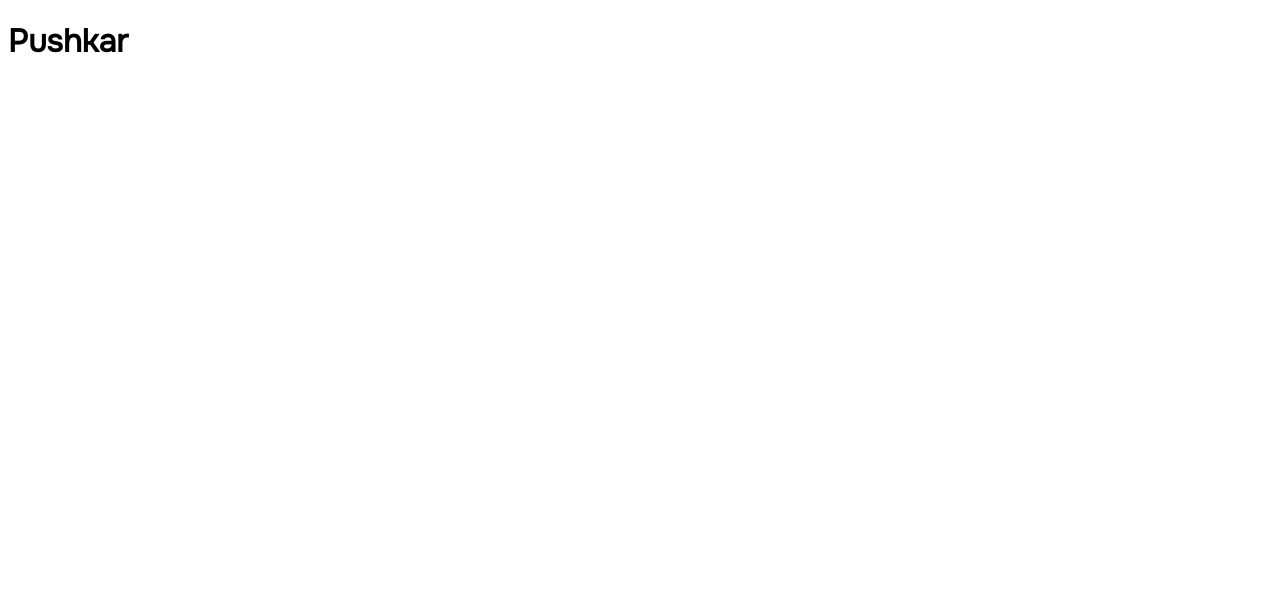
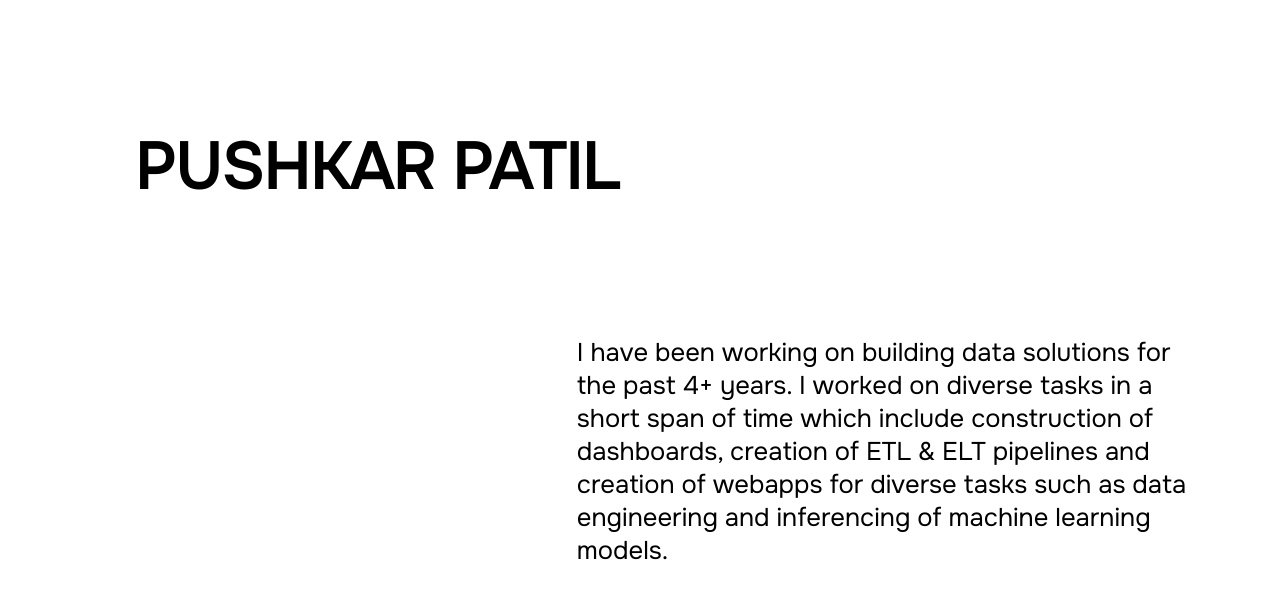
Before and after one commit to patilpushkarp/patilpushkarp.github.io, a Nuxt app: page /about in a window 1280 px wide. Shown: the top 598 px of the page. Built offline with nearby package versions, Linux system fonts and the light colour scheme.

Commit message:
Updated about data

```diff
--- a/data/about.json
+++ b/data/about.json
@@ -1,7 +1,8 @@
 {
     "name": "PUSHKAR PATIL",
     "intro": "A Software Developer who is passionate about creating data-centric digital solutions",
-    "brief":["Experienced Technology Consultant specializing in the digital transformation of e-commerce, research operations, and pharmacovigilance for clients in the Retail and Life Sciences & Healthcare industries. With over 3 years of hands-on experience, I have honed my skills in areas such as Product Development, Analytics, Cloud Transformation, and Automation within an Agile framework.",
+    "brief": "I have been working on building data solutions for the past 4+ years. I worked on diverse tasks in a short span of time which include construction of dashboards, creation of ETL & ELT pipelines and creation of webapps for diverse tasks such as data engineering and inferencing of machine learning models.",
+    "detailed":["Experienced Technology Consultant specializing in the digital transformation of e-commerce, research operations, and pharmacovigilance for clients in the Retail and Life Sciences & Healthcare industries. With over 3 years of hands-on experience, I have honed my skills in areas such as Product Development, Analytics, Cloud Transformation, and Automation within an Agile framework.",
     "My expertise lies in leveraging technology to drive strategic initiatives that optimize business processes and enhance overall performance. I have successfully led multiple projects, collaborating closely with cross-functional teams to deliver innovative solutions aligned with client objectives. Through my work, I have consistently demonstrated the ability to identify opportunities for improvement and implement effective solutions that drive operational efficiencies and reduce development time.",
     "Throughout my career, I have been a proactive self-starter, initiating and executing five independent projects aimed at developing applications to streamline team workflows and boost productivity. These initiatives have not only resulted in significant time and cost savings but have also fostered a culture of continuous improvement within the organizations I have worked with.",
     "I am passionate about staying ahead of emerging technologies and industry trends, enabling me to provide valuable insights and recommendations to clients. I thrive in fast-paced and dynamic environments, where I can leverage my analytical mindset, problem-solving skills, and strong attention to detail to drive successful outcomes."]
--- a/pages/about.vue
+++ b/pages/about.vue
@@ -1,3 +1,33 @@
 <template>
-    <h1>Pushkar</h1>
+    <p class="name">{{ myData.name }}</p>
+    <div class="brief">{{ myData.brief }}</div>
 </template>
+
+<script>
+import aboutData from "./../data/about.json"
+
+export default{
+    data(){
+        return {
+            myData: aboutData
+        };
+    }
+}
+
+</script>
+
+<style scoped>
+.name{
+    padding: 5% 10%;
+    font-size: 5vw;
+    font-weight: 900;
+}
+
+.brief{
+    width: 50%;
+    font-size: 2vw;
+    font-weight: 300;
+    float: right;
+    padding-right: 5%;
+}
+</style>
```
